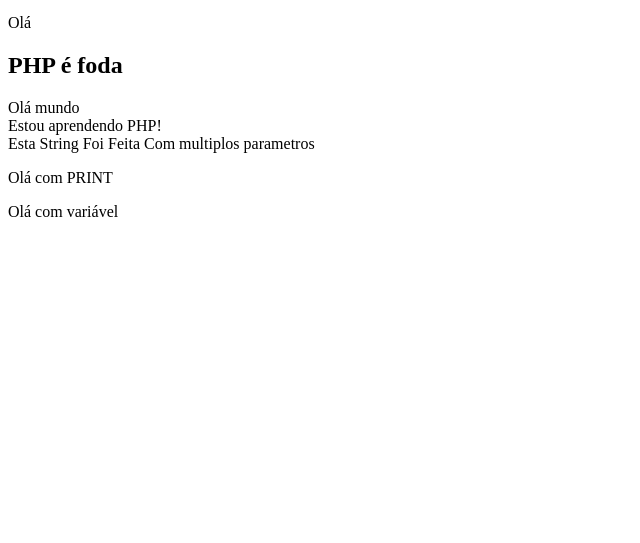
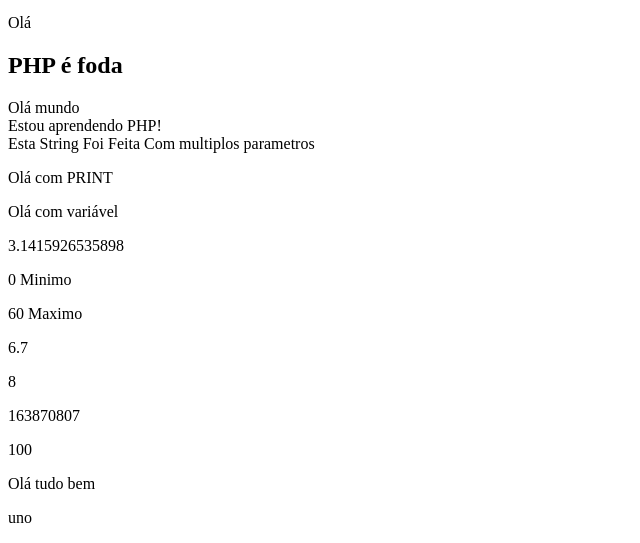
Before and after one commit to JLucFelix/Atividades, a PHP site: page /estudo.php in a window 1280 px wide. Shown: the part 492-1035 px from the top of the page, without its empty margins (0-640 px from the left). Before the commit the page ends 709 px from the top, so only its background shows below. Run offline with PHP 8.4, Linux system fonts and the light colour scheme.

Commit message:
Update estudo.php

```diff
--- a/estudo.php
+++ b/estudo.php
@@ -61,6 +61,49 @@
     print "<p>Olá com PRINT";
     $txt1 = "Olá com variável";
     print "<p>$txt1</p>";
+
+    //matematica no php
+    echo (pi()), "</p>";
+    echo (min(0, 2, 33, 5, 60, 10, 22)), " Minimo</p>";
+    echo (max(0, 2, 33, 5, 60, 10, 22)), " Maximo", "</p>";
+    echo (abs(-6.7)), "</p>";
+
+    echo (sqrt(64)), "</p>";
+    echo (rand()), "</p>";
+    echo (rand(10, 100)), "</p>";
+
+    define("Saudacao", "Olá tudo bem");
+    echo Saudacao, "</p>";
+    const meucarro = "uno";
+    echo meucarro, "</p>";
+
+    define("carros", [
+        "bmw",
+        "jaguar",
+        "Toyota"
+    ]);
+    print_r(carros, "</p>");
+    /*
+    Constantes magicas
+    __CLASS__ retorna o nome da classe.
+    __DIR__ retorna o diretorio do arquivo
+    __FILE__ o nome do arquivo incluindo o caminho
+    __FUNCTION__ o nome da função retorna
+    __LINE__ O atual numero da linha
+    __METHOD__ usado na função que pertence a uma classe, retorna nome
+    da função e classe.
+    __NAMESPACE__ o nome do namespace é retornado
+    __TRAIT__ se usado dentro de um trait o nome do trait é retornado
+    ClassName::class retorna o nome da classe especificada e o nome do
+    namespace se houver.
+    */
+
+
+
+
+
+
+
     ?>
 
 
```
